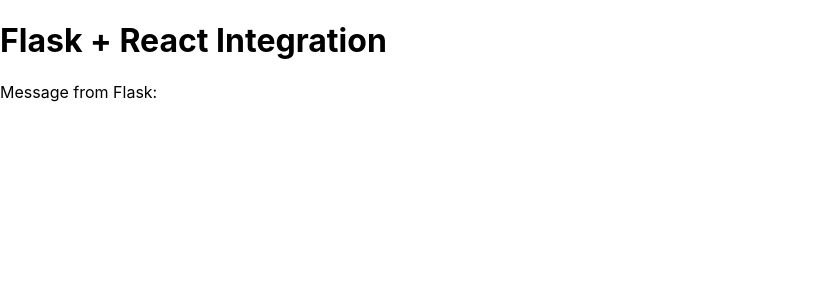
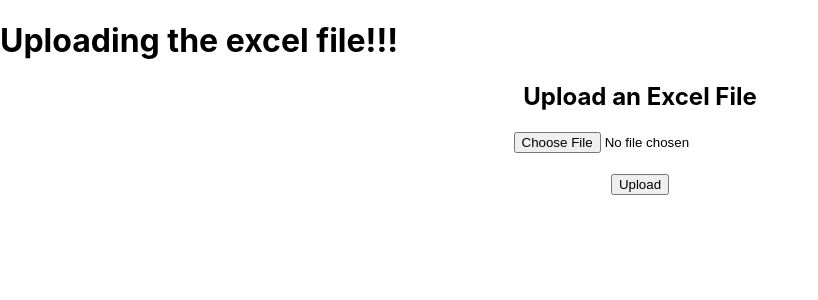
Before and after one commit to eeyamodi/InnovateAI, a React (Create React App) app in the folder frontend/: page / in a window 1280 px wide. Shown: the top 300 px of the page, without its empty margins (0-818 px from the left). Built offline with nearby package versions, Linux system fonts and the light colour scheme.

Commit message:
commiting modelFiles
Co-authored-by: Eeya Modi <eeyamodi@users.noreply.github.com>

```diff
--- a/frontend/src/App.js
+++ b/frontend/src/App.js
@@ -1,5 +1,6 @@
 import React, { useEffect, useState } from "react";
 import axios from "axios";
+import FileUpload from "./components/fileUpload";
 
 function App() {
     const [message, setMessage] = useState("");
@@ -12,8 +13,8 @@
 
     return (
         <div>
-            <h1>Flask + React Integration</h1>
-            <p>Message from Flask: {message}</p>
+            <h1>Uploading the excel file!!!</h1>
+            <FileUpload/>
         </div>
     );
 }
--- a/frontend/src/components/fileUpload.js
+++ b/frontend/src/components/fileUpload.js
@@ -1,16 +1,19 @@
+
 import React, { useState } from "react";
-import axios from "axios";
 
 const FileUpload = () => {
   const [file, setFile] = useState(null);
+  const [message, setMessage] = useState("");
 
+  // Handle file selection
   const handleFileChange = (event) => {
     setFile(event.target.files[0]);
   };
 
+  // Handle file upload
   const handleUpload = async () => {
     if (!file) {
-      alert("Please select a file first!");
+      setMessage("⚠️ Please select a file first.");
       return;
     }
 
@@ -18,20 +21,28 @@
     formData.append("file", file);
 
     try {
-      const response = await axios.post("http://127.0.0.1:5000/upload", formData, {
-        headers: { "Content-Type": "multipart/form-data" },
+      const response = await fetch("http://127.0.0.1:5000/upload", {
+        method: "POST",
+        body: formData,
       });
-      alert(response.data.message);
+
+      const data = await response.json();
+      if (response.ok) {
+        setMessage(`✅ ${data.message}`);
+      } else {
+        setMessage(`❌ Error: ${data.message}`);
+      }
     } catch (error) {
-      console.error("Error uploading file:", error);
-      alert("File upload failed!");
+      setMessage("❌ Failed to upload file.");
     }
   };
 
   return (
-    <div>
-      <input type="file" onChange={handleFileChange} accept=".xlsx, .xls" />
+    <div style={{ textAlign: "center", marginTop: "20px" }}>
+      <h2>Upload an Excel File</h2>
+      <input type="file" onChange={handleFileChange} /> <br /><br />
       <button onClick={handleUpload}>Upload</button>
+      {message && <p>{message}</p>}
     </div>
   );
 };
--- a/frontend/src/reportWebVitals.js
+++ /dev/null
@@ -1,13 +0,0 @@
-const reportWebVitals = onPerfEntry => {
-  if (onPerfEntry && onPerfEntry instanceof Function) {
-    import('web-vitals').then(({ getCLS, getFID, getFCP, getLCP, getTTFB }) => {
-      getCLS(onPerfEntry);
-      getFID(onPerfEntry);
-      getFCP(onPerfEntry);
-      getLCP(onPerfEntry);
-      getTTFB(onPerfEntry);
-    });
-  }
-};
-
-export default reportWebVitals;
```
Also changed, not shown: frontend/src/setupTests.js (deleted, +0 -5 lines), frontend/src/logo.svg (deleted).
